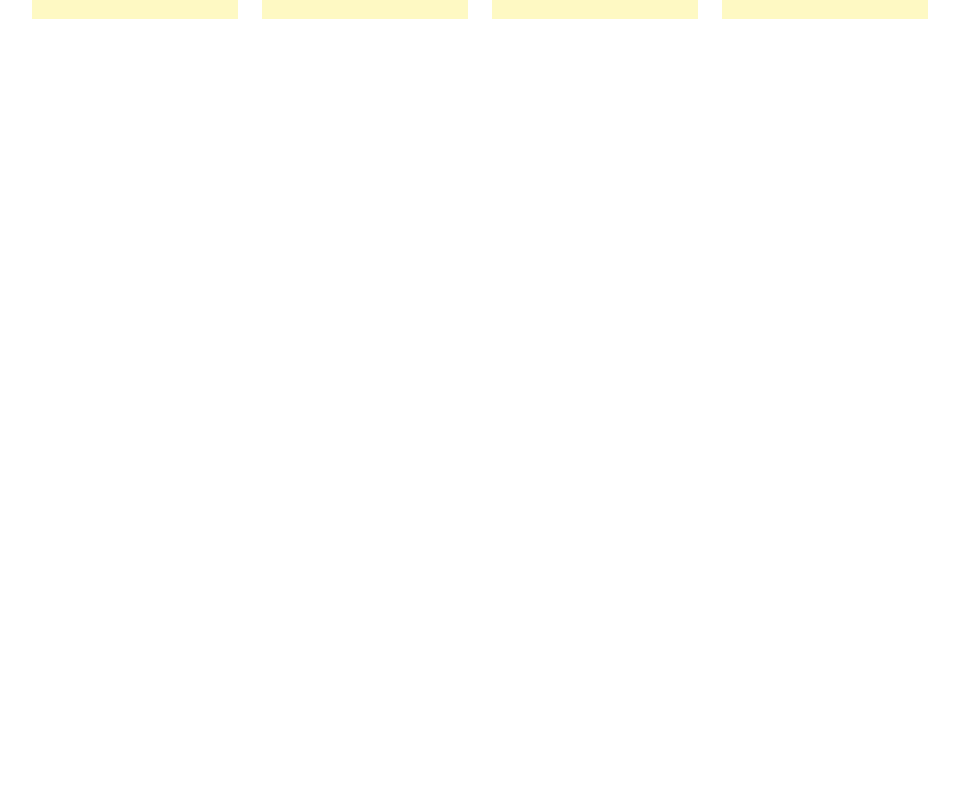
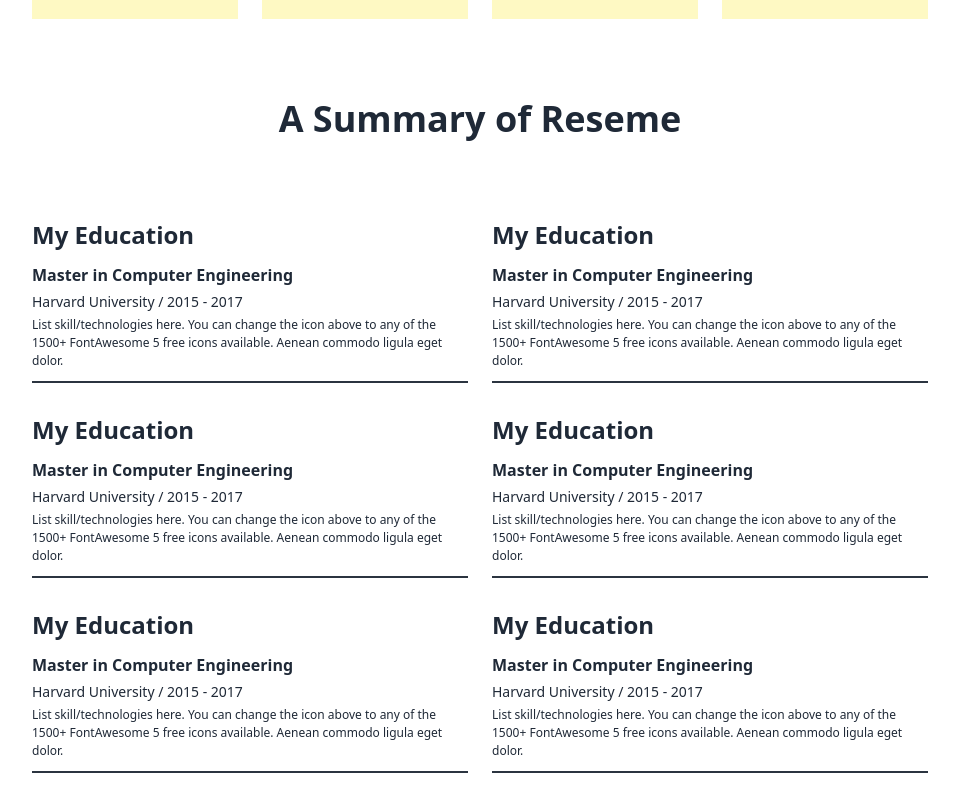
Before and after one commit to shaikTazUddin01/practice_portfolio, a React (Vite) app: page / in a window 1280 px wide. Shown: the part 1836-2647 px from the top of the page, without its empty margins (160-1119 px from the left). Before the commit the page ends 1855 px from the top, so only its background shows below. Built offline with nearby package versions, Linux system fonts and the light colour scheme.

Commit message:
added resume section

```diff
--- a/src/component/Resume.jsx
+++ b/src/component/Resume.jsx
@@ -2,9 +2,59 @@ import React from 'react';
 
 const Resume = () => {
     return (
-        <div>
-            <section>
-                <h1>A Summary of Reseme</h1>
+        <div className='max-w-4xl mx-auto mt-20 '>
+            <section className='text-center pb-10'>
+                <h1 className='text-4xl font-semibold'>A Summary of Reseme</h1>
+            </section>
+            <section className='grid grid-cols-2 my-10 gap-6'>
+                <div className='space-y-1'>
+                    <h1 className='text-2xl font-bold pb-2'>My Education</h1>
+                    <h2 className='font-semibold'>Master in Computer Engineering</h2>
+                    <h3 className='text-[14px]'>Harvard University / 2015 - 2017</h3>
+                    <p className='text-[12px]'>List skill/technologies here. You can change the icon above
+                        to any of the 1500+ FontAwesome 5 free icons available. Aenean commodo ligula eget dolor.</p>
+                        <div className='divider divider-neutral'></div>
+                </div>
+                <div className='space-y-1'>
+                    <h1 className='text-2xl font-bold pb-2'>My Education</h1>
+                    <h2 className='font-semibold'>Master in Computer Engineering</h2>
+                    <h3 className='text-[14px]'>Harvard University / 2015 - 2017</h3>
+                    <p className='text-[12px]'>List skill/technologies here. You can change the icon above
+                        to any of the 1500+ FontAwesome 5 free icons available. Aenean commodo ligula eget dolor.</p>
+                        <div className='divider divider-neutral'></div>
+                </div>
+                <div className='space-y-1'>
+                    <h1 className='text-2xl font-bold pb-2'>My Education</h1>
+                    <h2 className='font-semibold'>Master in Computer Engineering</h2>
+                    <h3 className='text-[14px]'>Harvard University / 2015 - 2017</h3>
+                    <p className='text-[12px]'>List skill/technologies here. You can change the icon above
+                        to any of the 1500+ FontAwesome 5 free icons available. Aenean commodo ligula eget dolor.</p>
+                        <div className='divider divider-neutral'></div>
+                </div>
+                <div className='space-y-1'>
+                    <h1 className='text-2xl font-bold pb-2'>My Education</h1>
+                    <h2 className='font-semibold'>Master in Computer Engineering</h2>
+                    <h3 className='text-[14px]'>Harvard University / 2015 - 2017</h3>
+                    <p className='text-[12px]'>List skill/technologies here. You can change the icon above
+                        to any of the 1500+ FontAwesome 5 free icons available. Aenean commodo ligula eget dolor.</p>
+                        <div className='divider divider-neutral'></div>
+                </div>
+                <div className='space-y-1'>
+                    <h1 className='text-2xl font-bold pb-2'>My Education</h1>
+                    <h2 className='font-semibold'>Master in Computer Engineering</h2>
+                    <h3 className='text-[14px]'>Harvard University / 2015 - 2017</h3>
+                    <p className='text-[12px]'>List skill/technologies here. You can change the icon above
+                        to any of the 1500+ FontAwesome 5 free icons available. Aenean commodo ligula eget dolor.</p>
+                        <div className='divider divider-neutral'></div>
+                </div>
+                <div className='space-y-1'>
+                    <h1 className='text-2xl font-bold pb-2'>My Education</h1>
+                    <h2 className='font-semibold'>Master in Computer Engineering</h2>
+                    <h3 className='text-[14px]'>Harvard University / 2015 - 2017</h3>
+                    <p className='text-[12px]'>List skill/technologies here. You can change the icon above
+                        to any of the 1500+ FontAwesome 5 free icons available. Aenean commodo ligula eget dolor.</p>
+                        <div className='divider divider-neutral'></div>
+                </div>
             </section>
         </div>
     );
--- a/src/pages/Home.jsx
+++ b/src/pages/Home.jsx
@@ -1,5 +1,6 @@
 import About from "../component/About";
 import MainBanner from "../component/MainBanner";
+import Resume from "../component/Resume";
 import WhatDo from "../component/WhatDo";
 
 const Home = () => {
@@ -8,6 +9,7 @@ const Home = () => {
             <MainBanner></MainBanner>
             <About></About>
             <WhatDo></WhatDo>
+            <Resume></Resume>
         </div>
     );
 };
```
